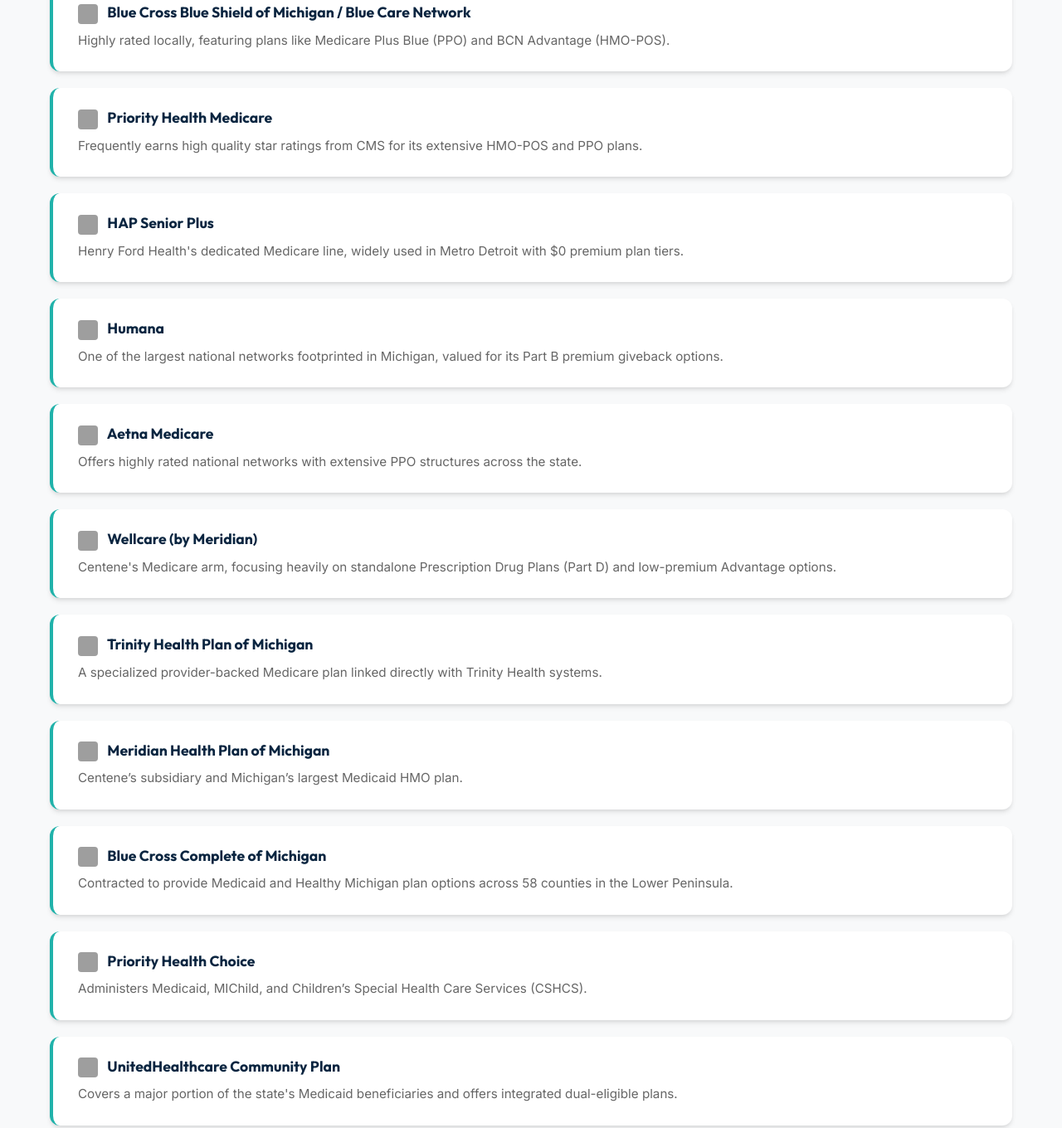
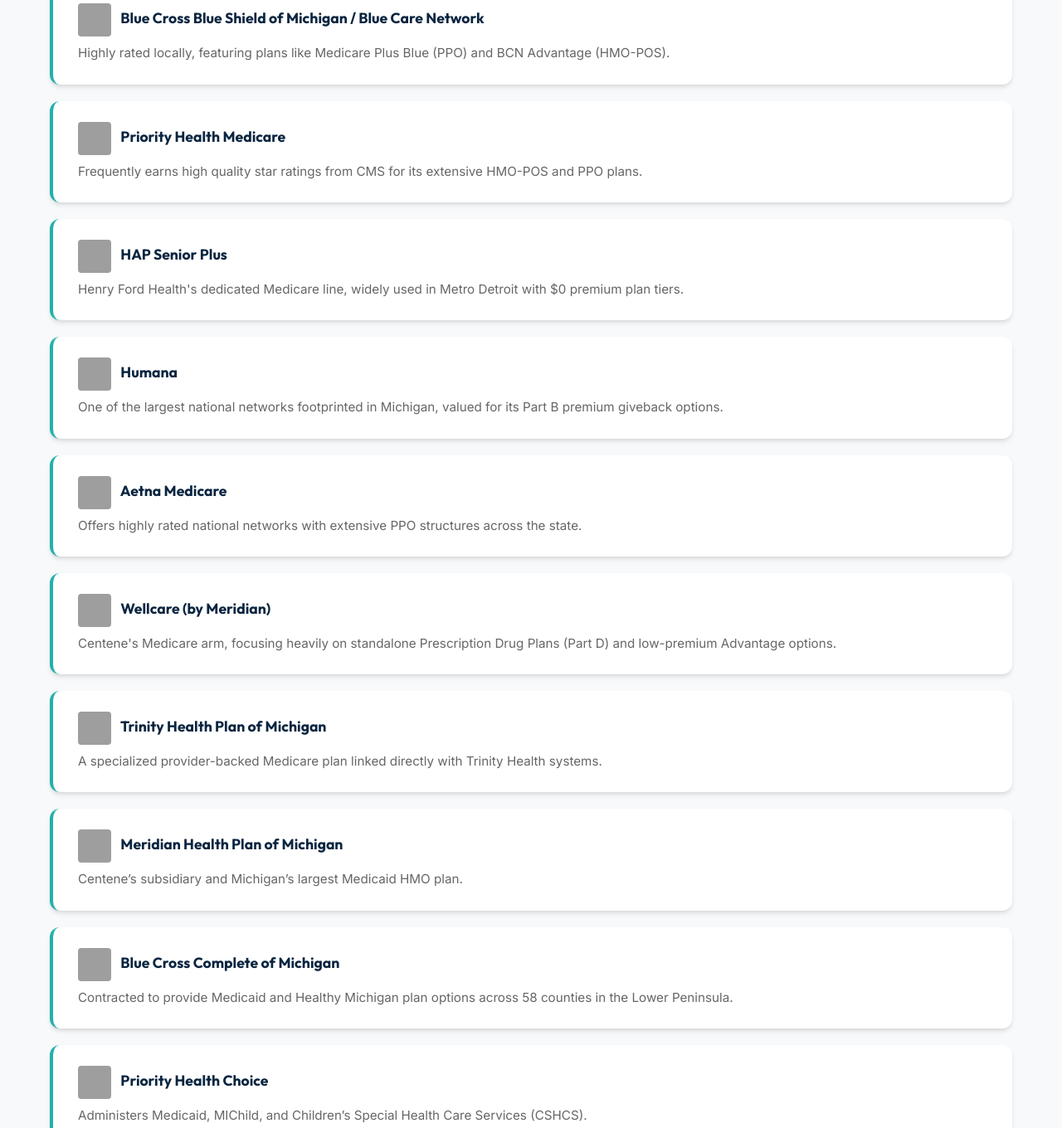
Before and after one commit to darthdragneel1/Podiatry-Website, a website built with Vite: page insurance.html in a window 1280 px wide. Shown: the part 460-1820 px from the top of the page at 83% size. Built offline with nearby package versions, Linux system fonts and the light colour scheme; grey boxes are pictures that could not be loaded.

Commit message:
Increase insurance logo sizes to 40px

```diff
--- a/insurance.html
+++ b/insurance.html
@@ -41,77 +41,77 @@
       <div class="insurance-list">
 
         <div class="insurance-item reveal">
-          <h4><img src="https://icons.duckduckgo.com/ip3/bcbsm.com.ico" alt="Logo" style="width: 24px; height: 24px; vertical-align: middle; margin-right: 8px; border-radius: 4px;"> Blue Cross Blue Shield of Michigan / Blue Care Network</h4>
+          <h4><img src="https://icons.duckduckgo.com/ip3/bcbsm.com.ico" alt="Logo" style="width: 40px; height: 40px; vertical-align: middle; margin-right: 8px; border-radius: 4px;"> Blue Cross Blue Shield of Michigan / Blue Care Network</h4>
           <p>Highly rated locally, featuring plans like Medicare Plus Blue (PPO) and BCN Advantage (HMO-POS).</p>
         </div>
 
         <div class="insurance-item reveal">
-          <h4><img src="https://icons.duckduckgo.com/ip3/priorityhealth.com.ico" alt="Logo" style="width: 24px; height: 24px; vertical-align: middle; margin-right: 8px; border-radius: 4px;"> Priority Health Medicare</h4>
+          <h4><img src="https://icons.duckduckgo.com/ip3/priorityhealth.com.ico" alt="Logo" style="width: 40px; height: 40px; vertical-align: middle; margin-right: 8px; border-radius: 4px;"> Priority Health Medicare</h4>
           <p>Frequently earns high quality star ratings from CMS for its extensive HMO-POS and PPO plans.</p>
         </div>
 
         <div class="insurance-item reveal">
-          <h4><img src="https://icons.duckduckgo.com/ip3/hap.org.ico" alt="Logo" style="width: 24px; height: 24px; vertical-align: middle; margin-right: 8px; border-radius: 4px;"> HAP Senior Plus</h4>
+          <h4><img src="https://icons.duckduckgo.com/ip3/hap.org.ico" alt="Logo" style="width: 40px; height: 40px; vertical-align: middle; margin-right: 8px; border-radius: 4px;"> HAP Senior Plus</h4>
           <p>Henry Ford Health's dedicated Medicare line, widely used in Metro Detroit with $0 premium plan tiers.</p>
         </div>
 
         <div class="insurance-item reveal">
-          <h4><img src="https://icons.duckduckgo.com/ip3/humana.com.ico" alt="Logo" style="width: 24px; height: 24px; vertical-align: middle; margin-right: 8px; border-radius: 4px;"> Humana</h4>
+          <h4><img src="https://icons.duckduckgo.com/ip3/humana.com.ico" alt="Logo" style="width: 40px; height: 40px; vertical-align: middle; margin-right: 8px; border-radius: 4px;"> Humana</h4>
           <p>One of the largest national networks footprinted in Michigan, valued for its Part B premium giveback options.</p>
         </div>
 
         <div class="insurance-item reveal">
-          <h4><img src="https://icons.duckduckgo.com/ip3/aetna.com.ico" alt="Logo" style="width: 24px; height: 24px; vertical-align: middle; margin-right: 8px; border-radius: 4px;"> Aetna Medicare</h4>
+          <h4><img src="https://icons.duckduckgo.com/ip3/aetna.com.ico" alt="Logo" style="width: 40px; height: 40px; vertical-align: middle; margin-right: 8px; border-radius: 4px;"> Aetna Medicare</h4>
           <p>Offers highly rated national networks with extensive PPO structures across the state.</p>
         </div>
 
         <div class="insurance-item reveal">
-          <h4><img src="https://icons.duckduckgo.com/ip3/wellcare.com.ico" alt="Logo" style="width: 24px; height: 24px; vertical-align: middle; margin-right: 8px; border-radius: 4px;"> Wellcare (by Meridian)</h4>
+          <h4><img src="https://icons.duckduckgo.com/ip3/wellcare.com.ico" alt="Logo" style="width: 40px; height: 40px; vertical-align: middle; margin-right: 8px; border-radius: 4px;"> Wellcare (by Meridian)</h4>
           <p>Centene's Medicare arm, focusing heavily on standalone Prescription Drug Plans (Part D) and low-premium Advantage options.</p>
         </div>
 
         <div class="insurance-item reveal">
-          <h4><img src="https://icons.duckduckgo.com/ip3/trinity-health.org.ico" alt="Logo" style="width: 24px; height: 24px; vertical-align: middle; margin-right: 8px; border-radius: 4px;"> Trinity Health Plan of Michigan</h4>
+          <h4><img src="https://icons.duckduckgo.com/ip3/trinity-health.org.ico" alt="Logo" style="width: 40px; height: 40px; vertical-align: middle; margin-right: 8px; border-radius: 4px;"> Trinity Health Plan of Michigan</h4>
           <p>A specialized provider-backed Medicare plan linked directly with Trinity Health systems.</p>
         </div>
 
         <div class="insurance-item reveal">
-          <h4><img src="https://icons.duckduckgo.com/ip3/mimeridian.com.ico" alt="Logo" style="width: 24px; height: 24px; vertical-align: middle; margin-right: 8px; border-radius: 4px;"> Meridian Health Plan of Michigan</h4>
+          <h4><img src="https://icons.duckduckgo.com/ip3/mimeridian.com.ico" alt="Logo" style="width: 40px; height: 40px; vertical-align: middle; margin-right: 8px; border-radius: 4px;"> Meridian Health Plan of Michigan</h4>
           <p>Centene’s subsidiary and Michigan’s largest Medicaid HMO plan.</p>
         </div>
 
         <div class="insurance-item reveal">
-          <h4><img src="https://icons.duckduckgo.com/ip3/mibluecrosscomplete.com.ico" alt="Logo" style="width: 24px; height: 24px; vertical-align: middle; margin-right: 8px; border-radius: 4px;"> Blue Cross Complete of Michigan</h4>
+          <h4><img src="https://icons.duckduckgo.com/ip3/mibluecrosscomplete.com.ico" alt="Logo" style="width: 40px; height: 40px; vertical-align: middle; margin-right: 8px; border-radius: 4px;"> Blue Cross Complete of Michigan</h4>
           <p>Contracted to provide Medicaid and Healthy Michigan plan options across 58 counties in the Lower Peninsula.</p>
         </div>
 
         <div class="insurance-item reveal">
-          <h4><img src="https://icons.duckduckgo.com/ip3/priorityhealth.com.ico" alt="Logo" style="width: 24px; height: 24px; vertical-align: middle; margin-right: 8px; border-radius: 4px;"> Priority Health Choice</h4>
+          <h4><img src="https://icons.duckduckgo.com/ip3/priorityhealth.com.ico" alt="Logo" style="width: 40px; height: 40px; vertical-align: middle; margin-right: 8px; border-radius: 4px;"> Priority Health Choice</h4>
           <p>Administers Medicaid, MIChild, and Children’s Special Health Care Services (CSHCS).</p>
         </div>
 
         <div class="insurance-item reveal">
-          <h4><img src="https://icons.duckduckgo.com/ip3/uhc.com.ico" alt="Logo" style="width: 24px; height: 24px; vertical-align: middle; margin-right: 8px; border-radius: 4px;"> UnitedHealthcare Community Plan</h4>
+          <h4><img src="https://icons.duckduckgo.com/ip3/uhc.com.ico" alt="Logo" style="width: 40px; height: 40px; vertical-align: middle; margin-right: 8px; border-radius: 4px;"> UnitedHealthcare Community Plan</h4>
           <p>Covers a major portion of the state's Medicaid beneficiaries and offers integrated dual-eligible plans.</p>
         </div>
 
         <div class="insurance-item reveal">
-          <h4><img src="https://icons.duckduckgo.com/ip3/mclarenhealthplan.org.ico" alt="Logo" style="width: 24px; height: 24px; vertical-align: middle; margin-right: 8px; border-radius: 4px;"> McLaren Health Plan</h4>
+          <h4><img src="https://icons.duckduckgo.com/ip3/mclarenhealthplan.org.ico" alt="Logo" style="width: 40px; height: 40px; vertical-align: middle; margin-right: 8px; border-radius: 4px;"> McLaren Health Plan</h4>
           <p>Boasts a highly comprehensive network, authorized to serve Medicaid beneficiaries in every county of the Lower Peninsula.</p>
         </div>
 
         <div class="insurance-item reveal">
-          <h4><img src="https://icons.duckduckgo.com/ip3/molinahealthcare.com.ico" alt="Logo" style="width: 24px; height: 24px; vertical-align: middle; margin-right: 8px; border-radius: 4px;"> Molina Healthcare of Michigan</h4>
+          <h4><img src="https://icons.duckduckgo.com/ip3/molinahealthcare.com.ico" alt="Logo" style="width: 40px; height: 40px; vertical-align: middle; margin-right: 8px; border-radius: 4px;"> Molina Healthcare of Michigan</h4>
           <p>A major statewide program focused entirely on government-sponsored care.</p>
         </div>
 
         <div class="insurance-item reveal">
-          <h4><img src="https://icons.duckduckgo.com/ip3/caresource.com.ico" alt="Logo" style="width: 24px; height: 24px; vertical-align: middle; margin-right: 8px; border-radius: 4px;"> HAP Empowered / HAP CareSource</h4>
+          <h4><img src="https://icons.duckduckgo.com/ip3/caresource.com.ico" alt="Logo" style="width: 40px; height: 40px; vertical-align: middle; margin-right: 8px; border-radius: 4px;"> HAP Empowered / HAP CareSource</h4>
           <p>The Medicaid arm of Health Alliance Plan, predominantly focused on Southeast and East-Central Michigan regions.</p>
         </div>
 
         <div class="insurance-item reveal">
-          <h4><img src="https://icons.duckduckgo.com/ip3/aetnabetterhealth.com.ico" alt="Logo" style="width: 24px; height: 24px; vertical-align: middle; margin-right: 8px; border-radius: 4px;"> Aetna Better Health of Michigan</h4>
+          <h4><img src="https://icons.duckduckgo.com/ip3/aetnabetterhealth.com.ico" alt="Logo" style="width: 40px; height: 40px; vertical-align: middle; margin-right: 8px; border-radius: 4px;"> Aetna Better Health of Michigan</h4>
           <p>Manages comprehensive health care benefits for eligible Medicaid and integrated program enrollees.</p>
         </div>
 
```
